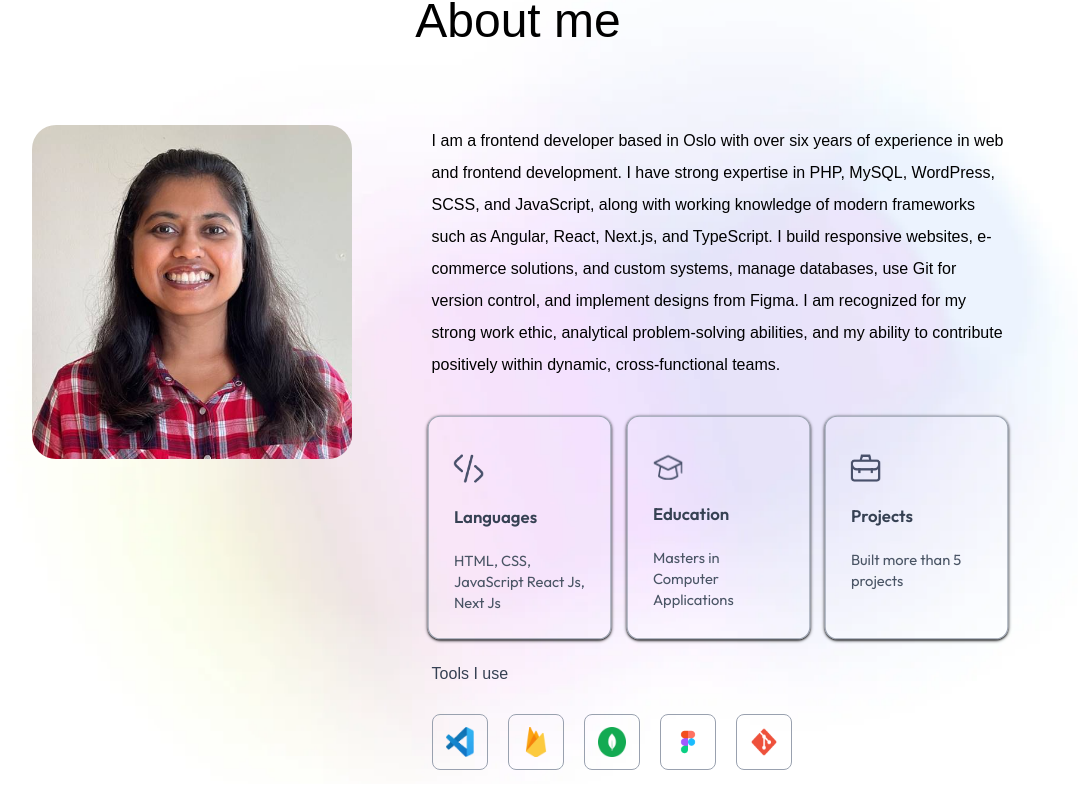
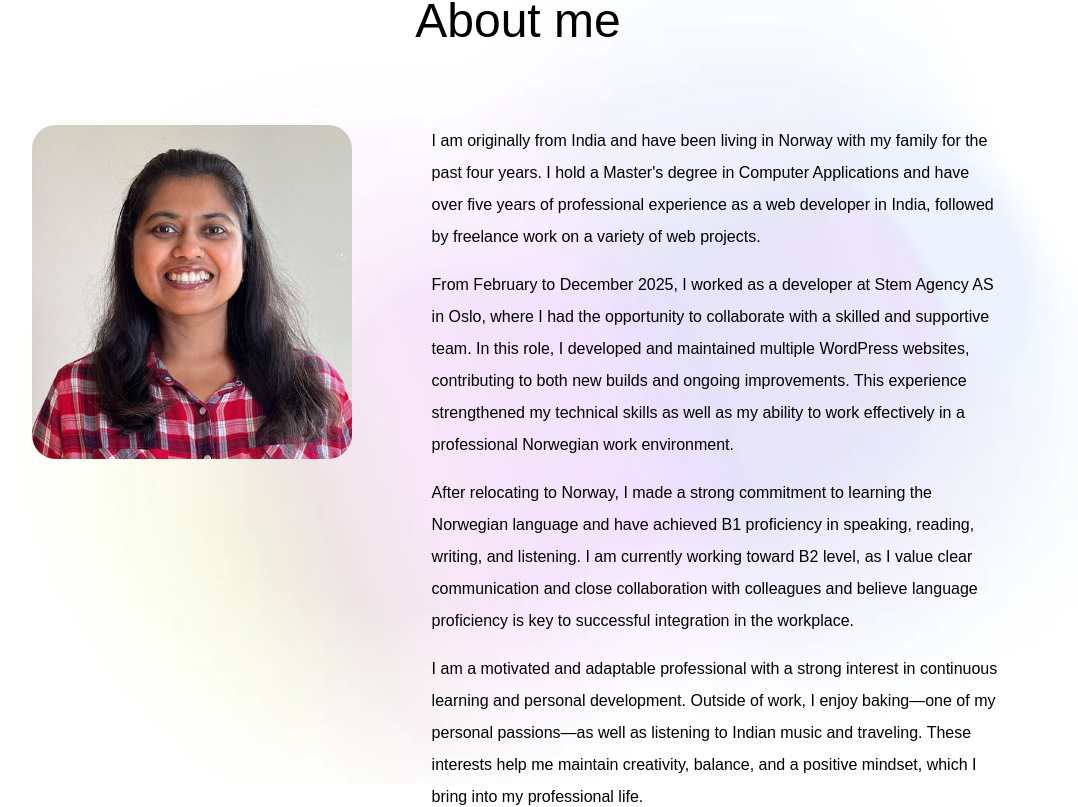
Before and after one commit to devmanoshri/Protfolio, a Next.js app: page / in a window 1280 px wide. Shown: the part 879-1686 px from the top of the page, without its empty margins (122-1200 px from the left). Built offline with nearby package versions, Linux system fonts and the light colour scheme; a web font is replaced by a local one.

Commit message:
update about section

```diff
--- a/app/components/About.tsx
+++ b/app/components/About.tsx
@@ -30,12 +30,17 @@ function About({ isDarkMode }: { isDarkMode: boolean }) {
                     className='w-64 sm:w-80 rounded-3xl max-w-none'>
                     <Image src={assets.manoshri_profile_img} alt='user' className='w-full rounded-3xl' />
                 </motion.div>
+
                 <motion.div
                     initial={{ opacity: 0 }}
                     whileInView={{ opacity: 1 }}
                     transition={{ duration: 0.6, delay: 0.8 }}
                     className='flex-1'>
-                    <p className='mb-10 max-w-2xl font-ovo'>I am a frontend developer based in Oslo with over six years of experience in web and frontend development. I have strong expertise in PHP, MySQL, WordPress, SCSS, and JavaScript, along with working knowledge of modern frameworks such as Angular, React, Next.js, and TypeScript. I build responsive websites, e-commerce solutions, and custom systems, manage databases, use Git for version control, and implement designs from Figma. I am recognized for my strong work ethic, analytical problem-solving abilities, and my ability to contribute positively within dynamic, cross-functional teams.</p>
+                    <p className='mb-4 max-w-2xl font-ovo'> I am originally from India and have been living in Norway with my family for the past four years. I hold a Master's degree in Computer Applications and have over five years of professional experience as a web developer in India, followed by freelance work on a variety of web projects.</p>
+                    <p className='mb-4 max-w-2xl font-ovo'>From February to December 2025, I worked as a developer at Stem Agency AS in Oslo, where I had the opportunity to collaborate with a skilled and supportive team. In this role, I developed and maintained multiple WordPress websites, contributing to both new builds and ongoing improvements. This experience strengthened my technical skills as well as my ability to work effectively in a professional Norwegian work environment.</p>
+                    <p className='mb-4 max-w-2xl font-ovo'>After relocating to Norway, I made a strong commitment to learning the Norwegian language and have achieved B1 proficiency in speaking, reading, writing, and listening. I am currently working toward B2 level, as I value clear communication and close collaboration with colleagues and believe language proficiency is key to successful integration in the workplace.</p>
+                    <p className='mb-10 max-w-2xl font-ovo'>I am a motivated and adaptable professional with a strong interest in continuous learning and personal development. Outside of work, I enjoy baking—one of my personal passions—as well as listening to Indian music and traveling. These interests help me maintain creativity, balance, and a positive mindset, which I bring into my professional life.</p>
+
                     <motion.ul className='grid grid-cols-1 sm:grid-cols-3 gap-6 max-w-2xl'
                         initial={{ opacity: 0 }}
                         whileInView={{ opacity: 1 }}
@@ -43,10 +48,10 @@ function About({ isDarkMode }: { isDarkMode: boolean }) {
                     >
                         {infoList.map(({ icon, iconDark, title, description }, index) => (
                             <motion.li
-                            whileInView={{scale:1.05}}
-                            key={index} className={`border-[0.5px] border-gray-400 rounded-xl p-6 cursor-pointer ${isDarkMode ? 'border-white bg-darkHover/50 hover:bg-(--dark-hover) -translate-y-1 hover:duration-500 hover:shadow hover:shadow-black ' : 'hover:bg-(--light-hover) hover:-translate-y-1 duration-500 shadow shadow-black '}`}>
+                                whileInView={{ scale: 1.05 }}
+                                key={index} className={`border-[0.5px] border-gray-400 rounded-xl p-6 cursor-pointer ${isDarkMode ? 'border-white bg-darkHover/50 hover:bg-(--dark-hover) -translate-y-1 hover:duration-500 hover:shadow hover:shadow-black ' : 'hover:bg-(--light-hover) hover:-translate-y-1 duration-500 shadow shadow-black '}`}>
 
-                                <Image src={isDarkMode ? iconDark : icon} alt={title} className='w-7 mt-3'/>
+                                <Image src={isDarkMode ? iconDark : icon} alt={title} className='w-7 mt-3' />
                                 <h3 className={`my-4 font-semibold text-gray-700 ${isDarkMode ? 'text-white' : ''}`}>{title}</h3>
                                 <p className={`text-gray-600 text-sm ${isDarkMode ? 'text-white/80' : ''}`}>{description}</p>
                             </motion.li>
@@ -54,21 +59,21 @@ function About({ isDarkMode }: { isDarkMode: boolean }) {
                     </motion.ul>
 
                     <motion.h4 className={`my-6  font-ovo ${isDarkMode ? 'text-white/80' : 'text-gray-700'}`}
-                       initial={{ y: 20, opacity: 0 }}
-                        whileInView={{y:0,  opacity: 1 }}
+                        initial={{ y: 20, opacity: 0 }}
+                        whileInView={{ y: 0, opacity: 1 }}
                         transition={{ duration: 0.5, delay: 1.3 }}
                     >Tools I use</motion.h4>
                     <motion.ul className='flex items-center gap-3 sm:gap-5'
-                       initial={{ opacity: 0 }}
+                        initial={{ opacity: 0 }}
                         whileInView={{ opacity: 1 }}
                         transition={{ duration: 0.6, delay: 1.5 }}
                     >
                         {
                             toolsData.map((tool, index) => (
                                 <motion.li
-                                whileHover={{scale:1.1}}
-                                key={index} className={`flex item-center justify-center w-12 sm:w-14 aspect-square border border-gray-400 rounded-lg curson-pointer hover:-translate-y-1 duration-500 ${isDarkMode ? 'border-white bg-darkHover/50' : ''}`}>
-                                    <Image src={tool} alt='tool' className='w-5 sm:w-7 m-3' />
+                                    whileHover={{ scale: 1.1 }}
+                                    key={index} className={`flex item-center justify-center w-12 sm:w-14 aspect-square border border-gray-400 rounded-lg curson-pointer hover:-translate-y-1 duration-500 ${isDarkMode ? 'border-white bg-darkHover/50' : ''}`}>
+                                    <Image src={tool} alt='tool' className='w-10 sm:w-7 m-3' />
                                 </motion.li>
                             ))
                         }
```
